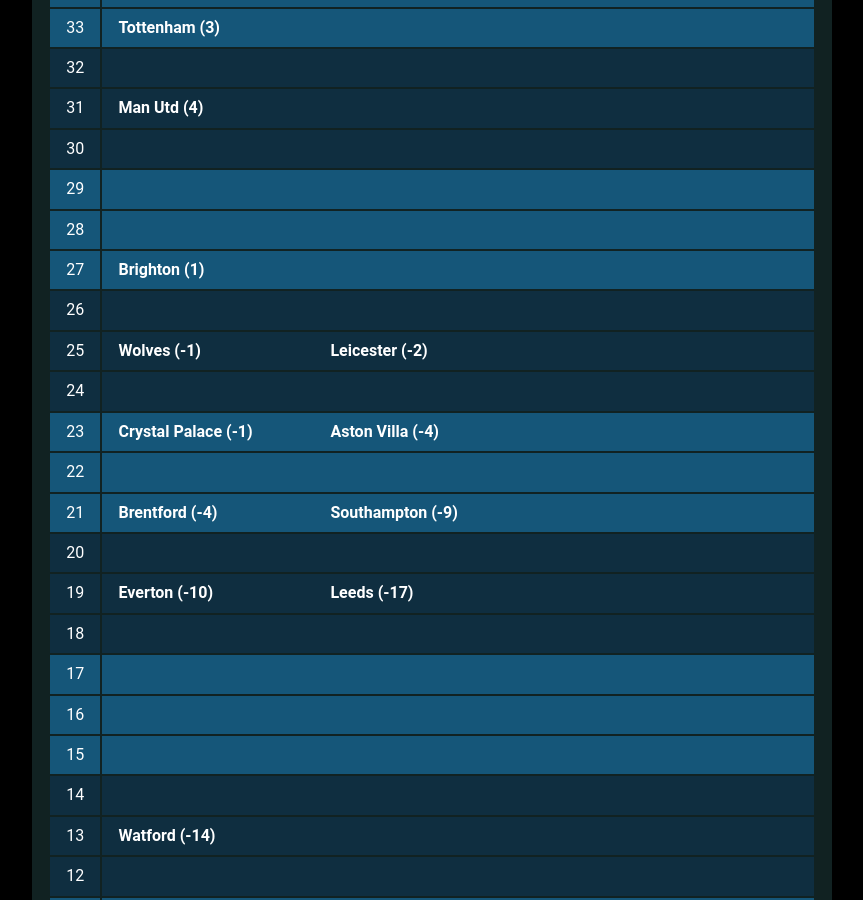
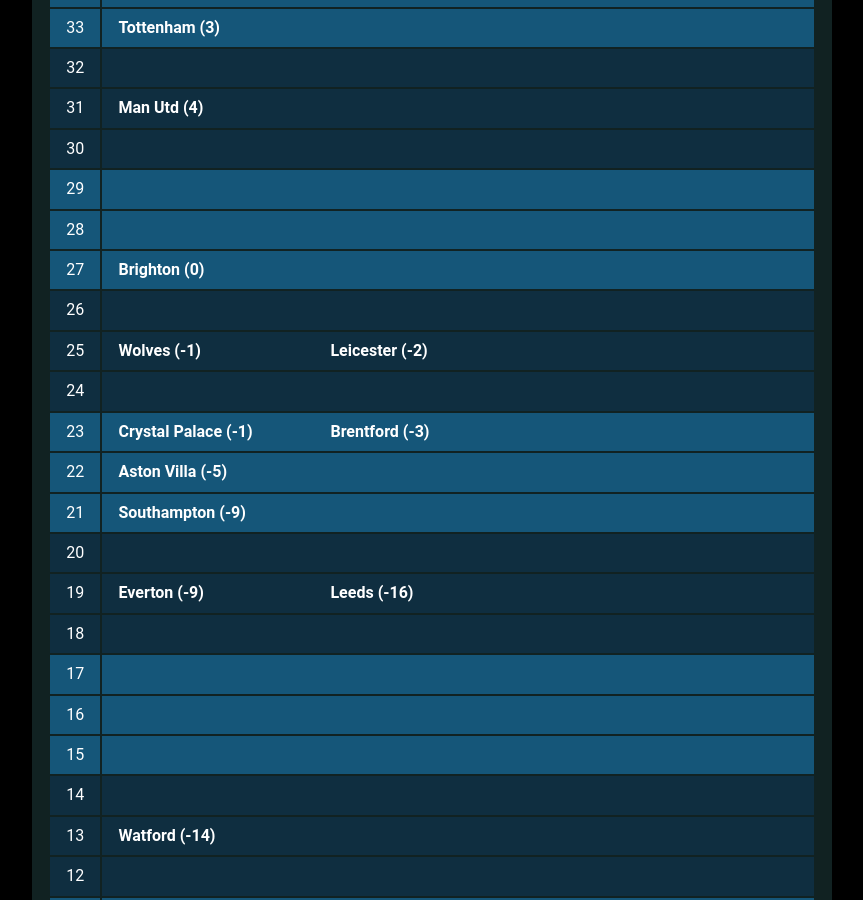
Before and after one commit to muru/muru.github.io, a Jekyll site: the page built from resources.md, in a window 1280 px wide and 900 px high, scrolled down 2285 px. Shown: the whole window, without its empty margins (208-1071 px from the left). Built offline with Jekyll 4.4.1, drawn with Linux system fonts in a browser that asks for light colours; some web fonts are replaced; some of the changed text lies outside the part shown.

Commit message:
updated cann-table: Tue  4 Jan 00:01:46 JST 2022

```diff
--- a/cann-table.html
+++ b/cann-table.html
@@ -54,18 +54,18 @@
 	<tr class="cann-row-2">
 		<td class="cann-point"> 43 </td>
 		<td class="cann-clubs">
+			<span class="club-name"> Chelsea (29) </span>
 		</td>
  	</tr>
 	<tr class="cann-row-2">
 		<td class="cann-point"> 42 </td>
 		<td class="cann-clubs">
-			<span class="club-name"> Chelsea (29) </span>
+			<span class="club-name"> Liverpool (34) </span>
 		</td>
  	</tr>
 	<tr class="cann-row-1">
 		<td class="cann-point"> 41 </td>
 		<td class="cann-clubs">
-			<span class="club-name"> Liverpool (34) </span>
 		</td>
  	</tr>
 	<tr class="cann-row-1">
@@ -140,7 +140,7 @@
 	<tr class="cann-row-1">
 		<td class="cann-point"> 27 </td>
 		<td class="cann-clubs">
-			<span class="club-name"> Brighton (1) </span>
+			<span class="club-name"> Brighton (0) </span>
 		</td>
  	</tr>
 	<tr class="cann-row-2">
@@ -164,18 +164,18 @@
 		<td class="cann-point"> 23 </td>
 		<td class="cann-clubs">
 			<span class="club-name"> Crystal Palace (-1) </span>
-			<span class="club-name"> Aston Villa (-4) </span>
+			<span class="club-name"> Brentford (-3) </span>
 		</td>
  	</tr>
 	<tr class="cann-row-1">
 		<td class="cann-point"> 22 </td>
 		<td class="cann-clubs">
+			<span class="club-name"> Aston Villa (-5) </span>
 		</td>
  	</tr>
 	<tr class="cann-row-1">
 		<td class="cann-point"> 21 </td>
 		<td class="cann-clubs">
-			<span class="club-name"> Brentford (-4) </span>
 			<span class="club-name"> Southampton (-9) </span>
 		</td>
  	</tr>
@@ -187,8 +187,8 @@
 	<tr class="cann-row-2">
 		<td class="cann-point"> 19 </td>
 		<td class="cann-clubs">
-			<span class="club-name"> Everton (-10) </span>
-			<span class="club-name"> Leeds (-17) </span>
+			<span class="club-name"> Everton (-9) </span>
+			<span class="club-name"> Leeds (-16) </span>
 		</td>
  	</tr>
 	<tr class="cann-row-2">
@@ -230,7 +230,7 @@
 	<tr class="cann-row-1">
 		<td class="cann-point"> 11 </td>
 		<td class="cann-clubs">
-			<span class="club-name"> Burnley (-10) </span>
+			<span class="club-name"> Burnley (-11) </span>
 			<span class="club-name"> Newcastle (-23) </span>
 		</td>
  	</tr>
```
Also changed, not shown: other parts of cann-table.html (+1 -1 lines).
